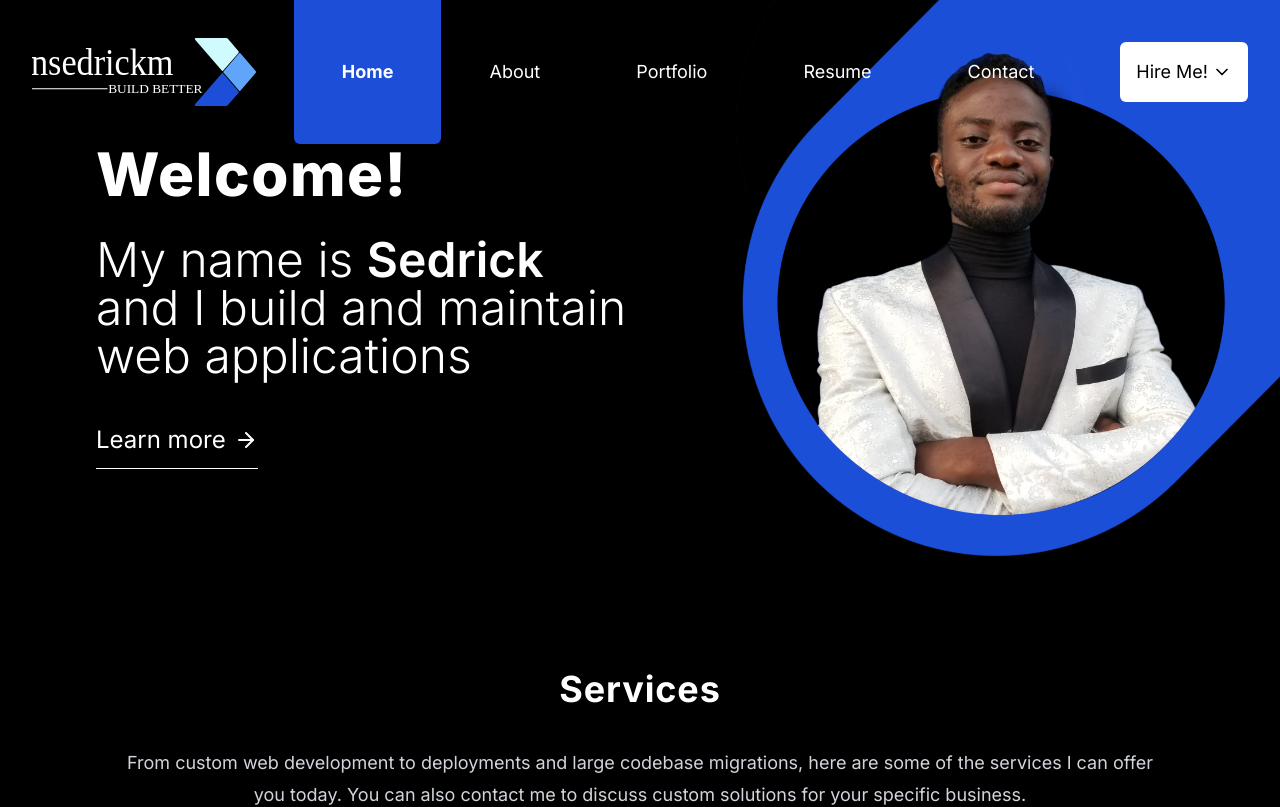
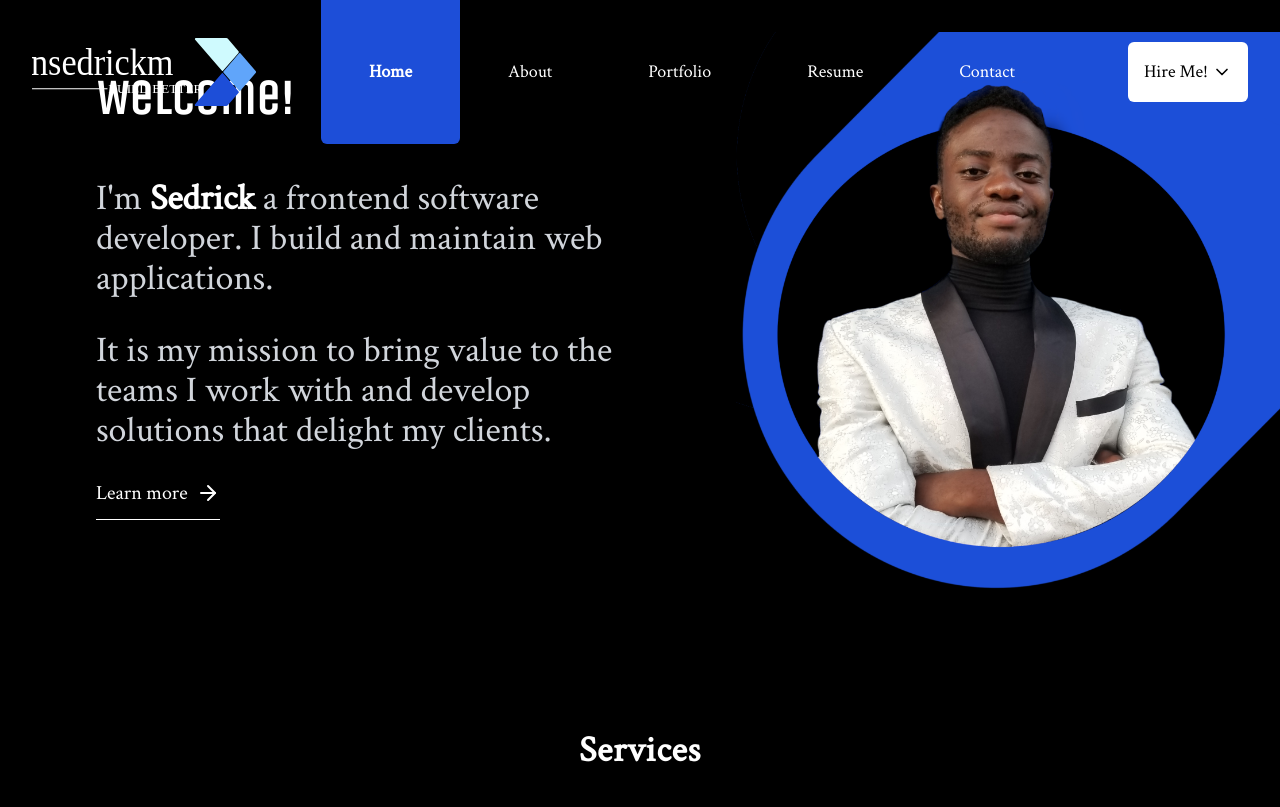
Before and after one commit to nSedrickm/nsedrickm.com, a Next.js app: page / in a window 1280 px wide. Shown: the top 807 px of the page. Built offline with nearby package versions, Linux system fonts and the light colour scheme.

Commit message:
chore: add new fonts and error boundary for test

```diff
--- a/package.json
+++ b/package.json
@@ -21,7 +21,7 @@
     "framer-motion": "^10.12.4",
     "lucide-react": "^0.170.0",
     "mailtrap": "^3.1.1",
-    "next": "^13.4.3",
+    "next": "^13.4.4",
     "postcss": "8.4.23",
     "react": "^18.2.0",
     "react-dom": "^18.2.0",
--- /dev/null
+++ b/src/app/components/ErrorBoundary.tsx
@@ -0,0 +1,43 @@
+"use client";
+import React from "react";
+
+class ErrorBoundary extends React.Component<any, any> {
+  constructor(props: any) {
+    super(props);
+
+    // Define a state variable to track whether is an error or not
+    this.state = { hasError: false };
+  }
+  static getDerivedStateFromError(error: any) {
+    // Update state so the next render will show the fallback UI
+
+    return { hasError: true };
+  }
+  componentDidCatch(error: any, errorInfo: any) {
+    // You can use your own error logging service here
+    console.log({ error, errorInfo });
+  }
+  render() {
+    // Check if the error is thrown
+    if (this.state.hasError) {
+      // You can render any custom fallback UI
+      return (
+        <div>
+          <h2>Oops, there is an error!</h2>
+          <button
+            type="button"
+            onClick={() => this.setState({ hasError: false })}
+          >
+            Try again?
+          </button>
+        </div>
+      );
+    }
+
+    // Return children components in case of no error
+
+    return this.props.children;
+  }
+}
+
+export default ErrorBoundary;
--- a/src/app/layout.tsx
+++ b/src/app/layout.tsx
@@ -1,10 +1,21 @@
 import { ReactNode } from "react";
-import { Inter } from "next/font/google";
 import { Navbar, Footer, LayoutAnimationWrapper } from "@/components";
-
+import { Unica_One, Crimson_Text } from "next/font/google";
+import clsx from "clsx";
+import ErrorBoundary from "./components/ErrorBoundary";
 import "./globals.css";
 
-const inter = Inter({ subsets: ["latin"], fallback: ["system-ui", "arial"] });
+const headingFont = Unica_One({
+  subsets: ["latin", "latin-ext"],
+  weight: "400",
+  variable: "--font-heading",
+});
+
+const bodyFont = Crimson_Text({
+  subsets: ["latin", "latin-ext"],
+  weight: "400",
+  variable: "--font-body",
+});
 
 export const metadata = {
   title: "Ngwa Sedrick Meh",
@@ -25,14 +36,19 @@ interface Props {
 
 export default function RootLayout({ children }: Props) {
   return (
-    <html lang="en" className="scroll-smooth">
-      <body className={inter.className}>
+    <html
+      lang="en"
+      className={clsx(headingFont.variable, bodyFont.variable, "scroll-smooth")}
+    >
+      <body>
         <LayoutAnimationWrapper>
-          <div className="flex flex-col max-w-full min-h-screen text-white bg-black">
-            <Navbar />
-            <main className="flex-1">{children}</main>
-            <Footer />
-          </div>
+          <ErrorBoundary>
+            <div className="flex flex-col max-w-full min-h-screen text-white bg-black">
+              <Navbar />
+              <main className="flex-1">{children}</main>
+              <Footer />
+            </div>
+          </ErrorBoundary>
         </LayoutAnimationWrapper>
       </body>
     </html>
--- a/src/app/page.tsx
+++ b/src/app/page.tsx
@@ -15,26 +15,32 @@ const variants = {
 const Home = () => {
   return (
     <PageAnimationWrapper layoutId="home">
-      <header className="flex flex-col space-y-8 lg:flex-row col-span-full">
-        <div className="flex flex-col self-center flex-1 gap-8 p-6 mt-20 overflow-hidden no-scrollbar sm:p-16 lg:p-24">
-          <motion.h1
-            variants={variants}
-            className="text-5xl font-extrabold tracking-wide md:text-6xl"
-          >
+      <header className="flex flex-col max-w-full space-y-8 prose lg:flex-row col-span-full prose-invert md:prose-lg prose-a:no-underline prose-p:my-4 prose-headings:font-heading">
+        <div className="flex flex-col self-center flex-1 p-6 mt-20 overflow-hidden no-scrollbar sm:p-16 lg:p-24">
+          <motion.h1 variants={variants} className="font-heading">
             Welcome!
           </motion.h1>
           <motion.p
             variants={variants}
-            className="text-2xl font-light leading-normal md:text-5xl"
+            className="text-2xl font-light md:text-4xl"
           >
-            My name is <strong className="font-semibold">Sedrick</strong> and I
-            build and maintain web applications
+            {"I'm "}
+            <strong className="font-semibold">Sedrick</strong> a frontend
+            software developer. I build and maintain web applications.
+          </motion.p>
+
+          <motion.p
+            variants={variants}
+            className="text-2xl font-light md:text-4xl"
+          >
+            It is my mission to bring value to the teams I work with and develop
+            solutions that delight my clients.
           </motion.p>
 
           <motion.span variants={variants} className="self-start">
             <Link
               href="#services"
-              className="flex items-center underline-offset-[1rem] gap-2 border-b py-3 border-white text-xl  transition duration-300 ease-in-out delay-150 md:text-2xl group"
+              className="flex items-center underline-offset-[1rem] gap-2 border-b py-3 border-white text-xl  transition duration-300 ease-in-out delay-150  group"
             >
               <span>Learn more</span>
               <ArrowRight size={24} />
--- a/tailwind.config.js
+++ b/tailwind.config.js
@@ -17,6 +17,10 @@ module.exports = {
         "4xl": "2560px",
         "5xl": "3840px",
       },
+      fontFamily: {
+        sans: ["var(--font-body)", "sans-serif"],
+        heading: ["var(--font-heading)", "sans-serif"],
+      },
     },
   },
   plugins: [require("@tailwindcss/typography"), require("@tailwindcss/forms")],
```
Also changed, not shown: 1 other file (tests, documents, lock files or other folders).
